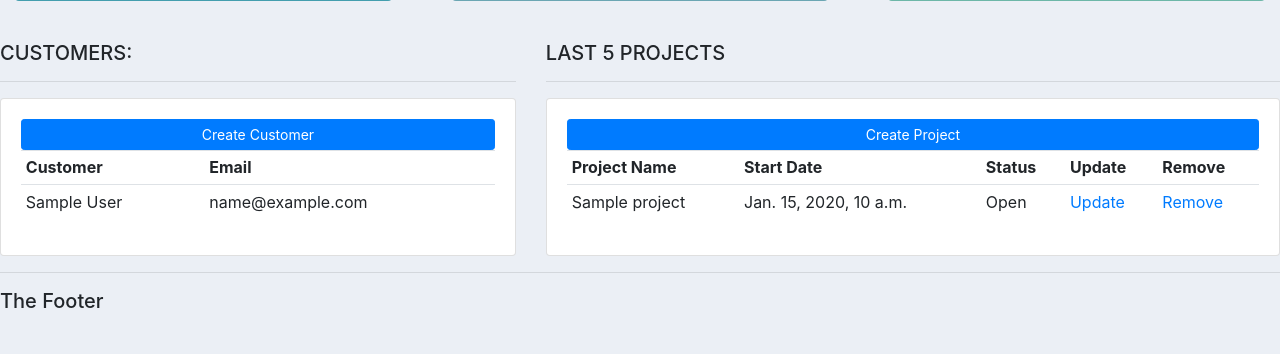
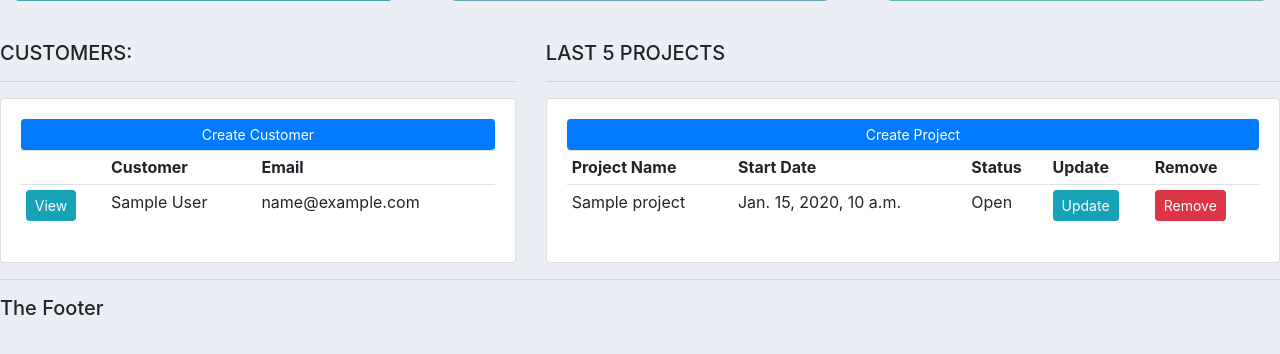
Before and after one commit to phulikely/PMS, a Django app: page / in a window 1280 px wide. Shown: the part 228-582 px from the top of the page. Run offline with Django 3.2, Linux system fonts and the light colour scheme; tables that the repository leaves empty hold one stand-in row (values such as "Sample post"); some libraries are stand-ins or nearby versions.

Commit message:
edit button update, remove

```diff
--- a/acc/templates/accounts/customer.html
+++ b/acc/templates/accounts/customer.html
@@ -69,8 +69,8 @@
 						<td>{{project.member.category}}</td>
 						<td>{{project.date_created}}</td>
 						<td>{{project.status}}</td>
-						<td><a href="">Update</a></td>
-						<td><a href="">Remove</a></td>
+						<td><a class="btn btn-sm btn-info" href="">Update</a></td>
+						<td><a class="btn btn-sm btn-danger" href="">Remove</a></td>
 					</tr>
 				{% endfor %}
 
--- a/acc/templates/accounts/dashboard.html
+++ b/acc/templates/accounts/dashboard.html
@@ -14,12 +14,14 @@
 			<a class="btn btn-primary  btn-sm btn-block" href="">Create Customer</a>
 			<table class="table table-sm">
 				<tr>
+					<th></th>
 					<th>Customer</th>
 					<th>Email</th>
 				</tr>
 
 				{% for customer in customers %}
 					<tr>
+						<td><a class="btn btn-sm btn-info" href="">View</a></td>
 						<td	td>{{customer.name}}</td>
 						<td	td>{{customer.email}}</td>
 					</tr>
@@ -33,7 +35,7 @@
 		<h5>LAST 5 PROJECTS</h5>
 		<hr>
 		<div class="card card-body">
-			<a class="btn btn-primary  btn-sm btn-block" href="">Create Project</a>
+			<a class="btn btn-primary  btn-sm btn-block" href="{% url 'create_project' %}">Create Project</a>
 			<table class="table table-sm">
 				<tr>
 					<th>Project Name</th>
@@ -48,8 +50,8 @@
 						<td>{{project.name}}</td>
 						<td>{{project.date_created}}</td>
 						<td>{{project.status}}</td>
-						<td><a href="">Update</a></td>
-						<td><a href="">Remove</a></td>
+						<td><a class="btn btn-sm btn-info" href="">Update</a></td>
+						<td><a class="btn btn-sm btn-danger" href="">Remove</a></td>
 					</tr>
 				{% endfor %}
 
--- /dev/null
+++ b/acc/templates/accounts/forms.py
@@ -0,0 +1,2 @@
+from django.forms import ModelForm
+from .models import Project
--- a/acc/views.py
+++ b/acc/views.py
@@ -43,3 +43,8 @@ def customer(request, pk):
                 'project_count':project_count1
     }
     return render(request, 'accounts/customer.html', context)
+
+def create_project(request):
+
+    context = {}
+    return render(request, 'accounts/project_form.html', context)
```
Also changed, not shown: acc/templates/accounts/project_form.html (added, +9 -0 lines).
